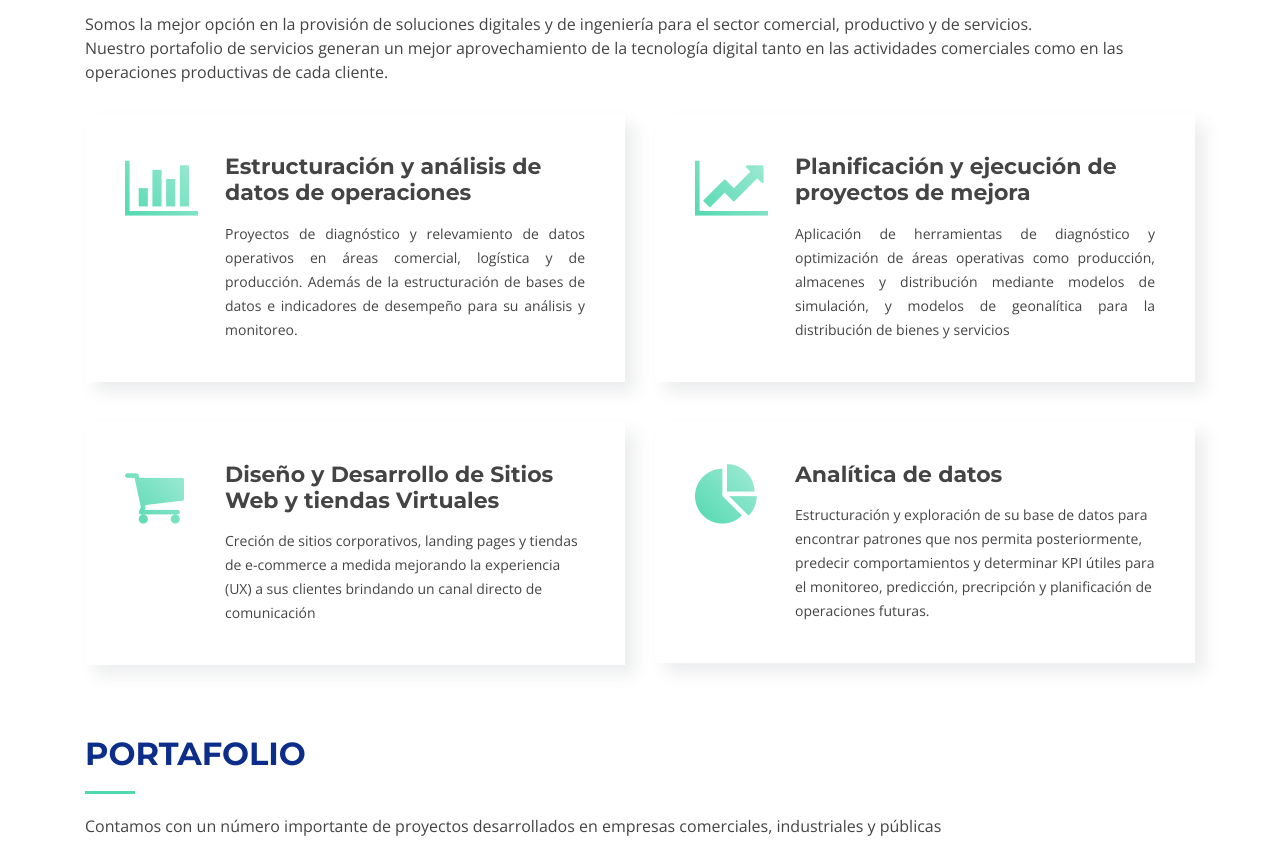
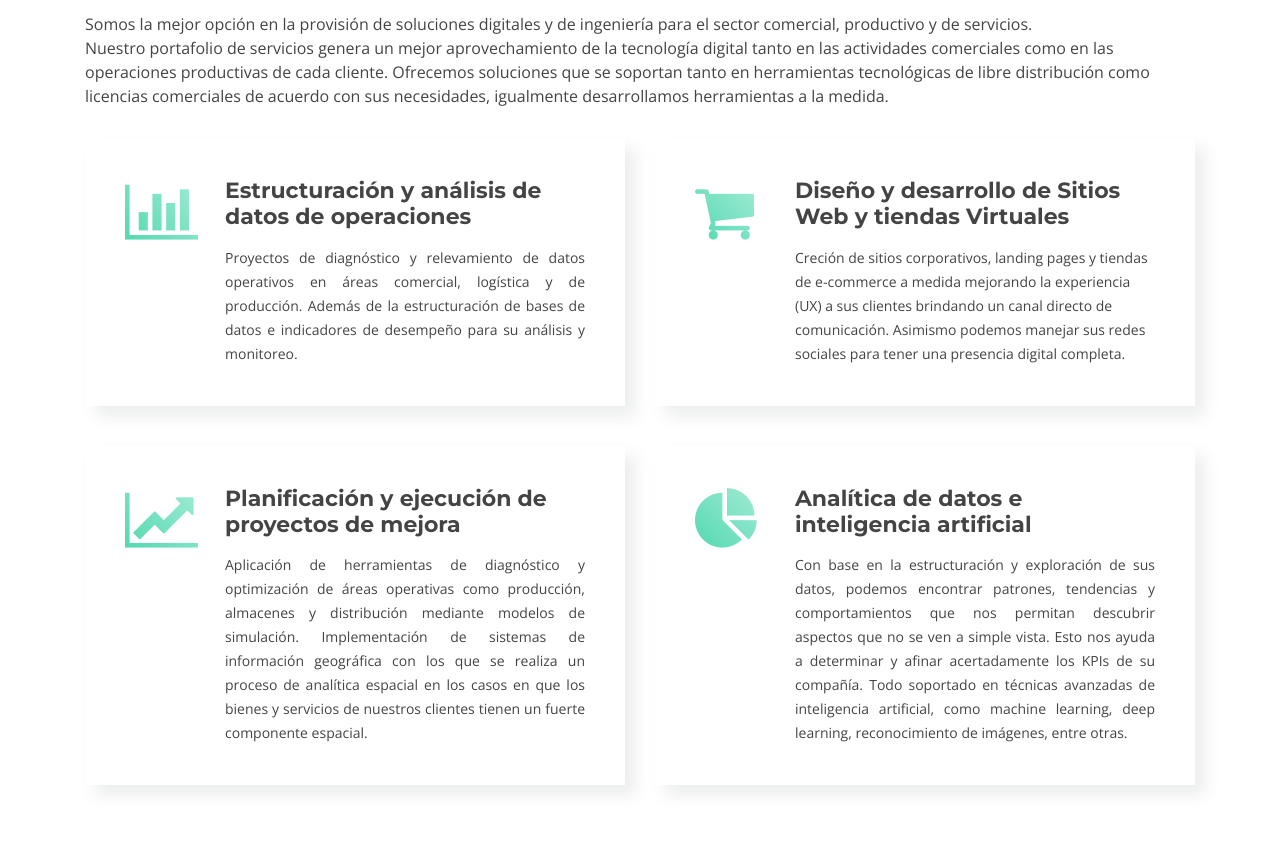
Before and after one commit to ferltz/Novo_Revealog, a plain HTML site: page index.html in a window 1280 px wide. Shown: the part 1280-2121 px from the top of the page. Drawn offline with nearby package versions, Linux system fonts and the light colour scheme; a script that the page names is missing; files whose address does not match are found by name.

Commit message:
Versión 0.8
Mejoras en texto de Sección "Servicios", cambio en puestos del equipo de trabajo

```diff
--- a/index.html
+++ b/index.html
@@ -152,8 +152,10 @@
         <div class="section-header">
           <h2>Servicios</h2>
           <p>Somos la mejor opción en la provisión de soluciones digitales y de ingeniería para el sector comercial, productivo y de servicios.
-          </br> Nuestro portafolio de servicios generan un mejor aprovechamiento de la tecnología digital tanto en las actividades comerciales como en las
+          </br> Nuestro portafolio de servicios genera un mejor aprovechamiento de la tecnología digital tanto en las actividades comerciales como en las
             operaciones productivas de cada cliente.
+            Ofrecemos soluciones que se soportan tanto en herramientas tecnológicas de libre distribución como licencias comerciales de acuerdo
+             con sus necesidades, igualmente desarrollamos herramientas a la medida.
           </p>
         </div>
 
@@ -169,31 +171,37 @@
               </p>
             </div>
           </div>
+          <div class="col-lg-6">
+            <div class="box wow fadeInLeft" data-wow-delay="0.2s">
+              <div class="icon"><i class="fa fa-shopping-cart"></i></div>
+              <h4 class="title"><a href="">Diseño y desarrollo de Sitios Web y tiendas Virtuales</a></h4>
+              <p class="description">Creción de sitios corporativos, landing pages y tiendas de e-commerce a medida mejorando la experiencia (UX) a sus clientes
+                 brindando un canal directo de comunicación. Asimismo podemos manejar sus redes sociales para tener una presencia digital completa.</p>
+            </div>
+          </div>
 
           <div class="col-lg-6">
             <div class="box wow fadeInRight">
               <div class="icon"><i class="fa fa-line-chart"></i></div>
               <h4 class="title"><a href="">Planificación y ejecución de proyectos de mejora</a></h4>
-              <p class="description" style="text-align: justify">Aplicación de herramientas de diagnóstico y optimización de áreas operativas como producción, almacenes y distribución mediante modelos de simulación,
-                y modelos de geonalítica para la distribución de bienes y servicios</p>
+              <p class="description" style="text-align: justify">Aplicación de herramientas de diagnóstico y optimización de áreas
+                operativas como producción, almacenes y distribución mediante modelos de simulación.
+                Implementación de sistemas de información geográfica con los que se realiza un proceso de analítica espacial
+                en los casos en que los bienes y servicios de nuestros clientes tienen un fuerte componente espacial.  </p>
             </div>
           </div>
 
-          <div class="col-lg-6">
-            <div class="box wow fadeInLeft" data-wow-delay="0.2s">
-              <div class="icon"><i class="fa fa-shopping-cart"></i></div>
-              <h4 class="title"><a href="">Diseño y Desarrollo de Sitios Web y tiendas Virtuales</a></h4>
-              <p class="description">Creción de sitios corporativos, landing pages y tiendas de e-commerce a medida mejorando la experiencia (UX) a sus clientes
-                 brindando un canal directo de comunicación</p>
-            </div>
-          </div>
+
 
           <div class="col-lg-6">
             <div class="box wow fadeInRight" data-wow-delay="0.2s">
               <div class="icon"><i class="fa fa-pie-chart"></i></div>
-              <h4 class="title"><a href="">Analítica de datos</a></h4>
-              <p class="description">Estructuración y exploración de su base de datos para encontrar patrones que nos permita
-                posteriormente, predecir comportamientos y determinar KPI útiles para el monitoreo, predicción, precripción y planificación  de operaciones futuras.</p>
+              <h4 class="title"><a href="">Analítica de datos e inteligencia artificial</a></h4>
+              <p class="description" style="text-align: justify">
+                Con base en la estructuración y exploración de sus datos, podemos encontrar patrones, tendencias y comportamientos
+                que nos permitan descubrir aspectos que no se ven a simple vista. Esto nos ayuda a determinar y afinar acertadamente
+                los KPIs de su compañía. Todo soportado en técnicas avanzadas de inteligencia artificial, como machine learning,
+                deep learning, reconocimiento de imágenes, entre otras.</p>
             </div>
           </div>
 
@@ -368,6 +376,7 @@
               <div class="details">
                 <h4>Mijail Osinaga</h4>
                 <span>Ingeniero de Desarrollo</span>
+                <span>Diseño y desarrollo de contenido Digital</span>
                 <div class="social">
                   <a href=""><i class="fa fa-twitter"></i></a>
                   <a href=""><i class="fa fa-facebook"></i></a>
@@ -383,6 +392,7 @@
               <div class="details">
                 <h4>Fernando La Torre</h4>
                 <span>Ingeniero de Soporte</span>
+                <span>Coordinador de Proyectos</span>
                 <div class="social">
                   <a href=""><i class="fa fa-twitter"></i></a>
                   <a href=""><i class="fa fa-facebook"></i></a>
@@ -398,6 +408,7 @@
               <div class="details">
                 <h4>César Niño</h4>
                 <span>Ingeniero de Análisis de Datos</span>
+                <span>Sistemas de Información Geográfica</span>
                 <div class="social">
                   <a href=""><i class="fa fa-twitter"></i></a>
                   <a href=""><i class="fa fa-facebook"></i></a>
```
